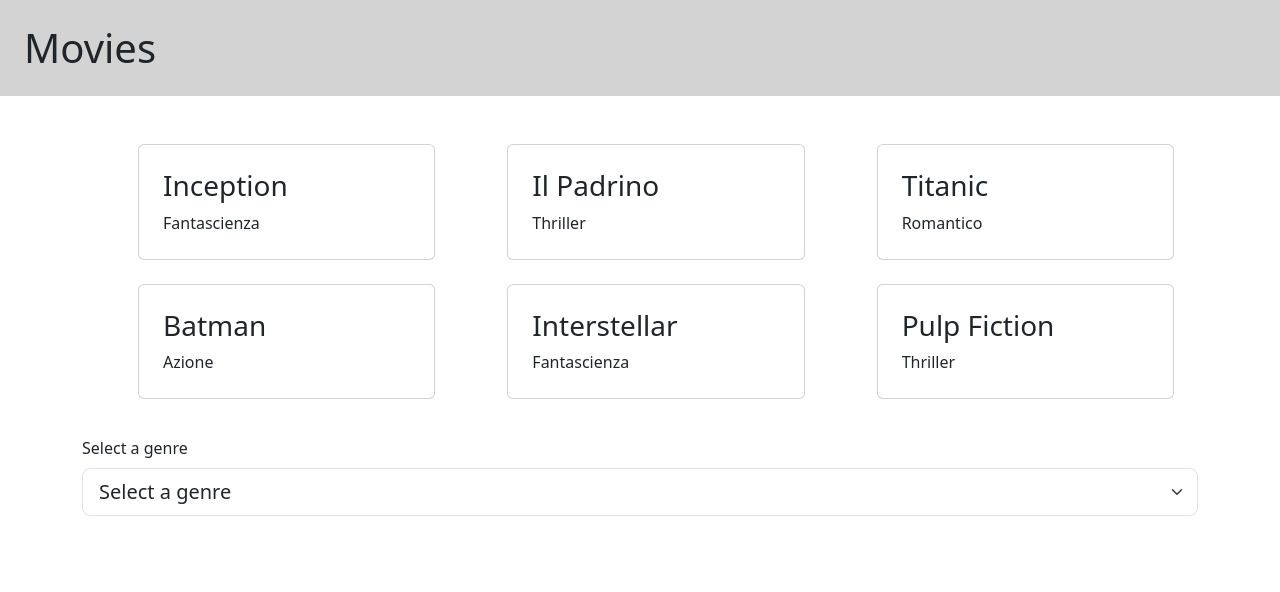
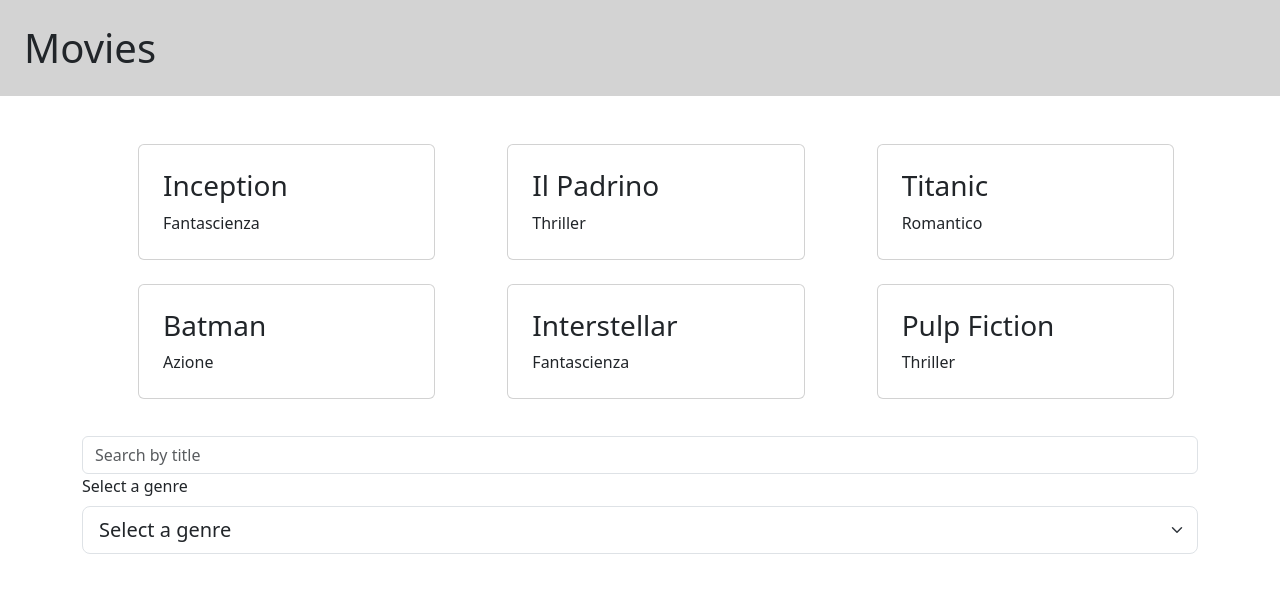
Before and after one commit to leonardopalluzzi/react-movie-filter, a React (Vite) app: page / in a window 1280 px wide. Shown: the top 592 px of the page. Built offline with nearby package versions, Linux system fonts and the light colour scheme.

Commit message:
Add title search functionality and refactor Filter component

```diff
--- a/src/components/Filter.jsx
+++ b/src/components/Filter.jsx
@@ -1,6 +1,16 @@
-export default function Filter({ setFilter, filter, genres }) {
+export default function Filter({ setFilter, filter, genres, title, handleSearch }) {
     return (
         <div className="container my-3">
+
+            <div className="title_filter">
+                <input
+                    className="form-control"
+                    onChange={(e) => handleSearch(e.target.value, title)}
+                    type="text" value={title}
+                    placeholder="Search by title" />
+            </div>
+
+            <div className="genre_filter">
                 <label htmlFor="" className="form-label">Select a genre</label>
                 <select
                     className="form-select form-select-lg"
@@ -15,6 +25,8 @@ export default function Filter({ setFilter, filter, genres }) {
                     )}
 
                 </select>
+            </div>
+
 
         </div >
     )
--- a/src/components/List.jsx
+++ b/src/components/List.jsx
@@ -4,8 +4,8 @@ export default function List({ filterList }) {
             <ul className="movie_list row gy-4" >
                 {
                     filterList.map((movie, i) => (
-                        <div className="col-4">
-                            <li className="card movie mx-4 p-4" key={`${movie.title}_${movie.genre}`}>
+                        <div key={`${movie.title}_${movie.genre}`} className="col-4">
+                            <li className="card movie mx-4 p-4" >
                                 <h3>{movie.title}</h3>
                                 <span>{movie.genre}</span>
                             </li>
--- a/src/components/Main.jsx
+++ b/src/components/Main.jsx
@@ -6,8 +6,26 @@ export default function Main({ data }) {
     //genres array
     const [genres, setGenres] = useState(data.map(movie => movie.genre))
 
+    //genre filters
     const [filterList, setFilterList] = useState(data)
     const [filter, setFilter] = useState('all')
+
+    //title filters
+    const [title, setTitle] = useState('')
+
+    function handleSearch(query) {
+        console.log('bella chicco');
+        console.log(query);
+        setTitle(query)
+        setFilterList(data.filter(item => {
+            if (item.title.toLowerCase().includes(query.toLowerCase())) {
+                return {
+                    ...item
+                }
+            }
+        }))
+
+    }
 
     useEffect(() => {
         if (filter !== 'all') {
@@ -17,14 +35,11 @@ export default function Main({ data }) {
         }
     }, [filter])
 
-    console.log(filterList);
-
-
     return (
         <>
             {/* stampa lista  */}
             <List filterList={filterList} />
-            <Filter setFilter={setFilter} filter={filter} genres={genres} />
+            <Filter title={title} handleSearch={handleSearch} setFilter={setFilter} filter={filter} genres={genres} />
         </>
     )
 }
```
Lines whose indentation alone changed are shown as unchanged.
